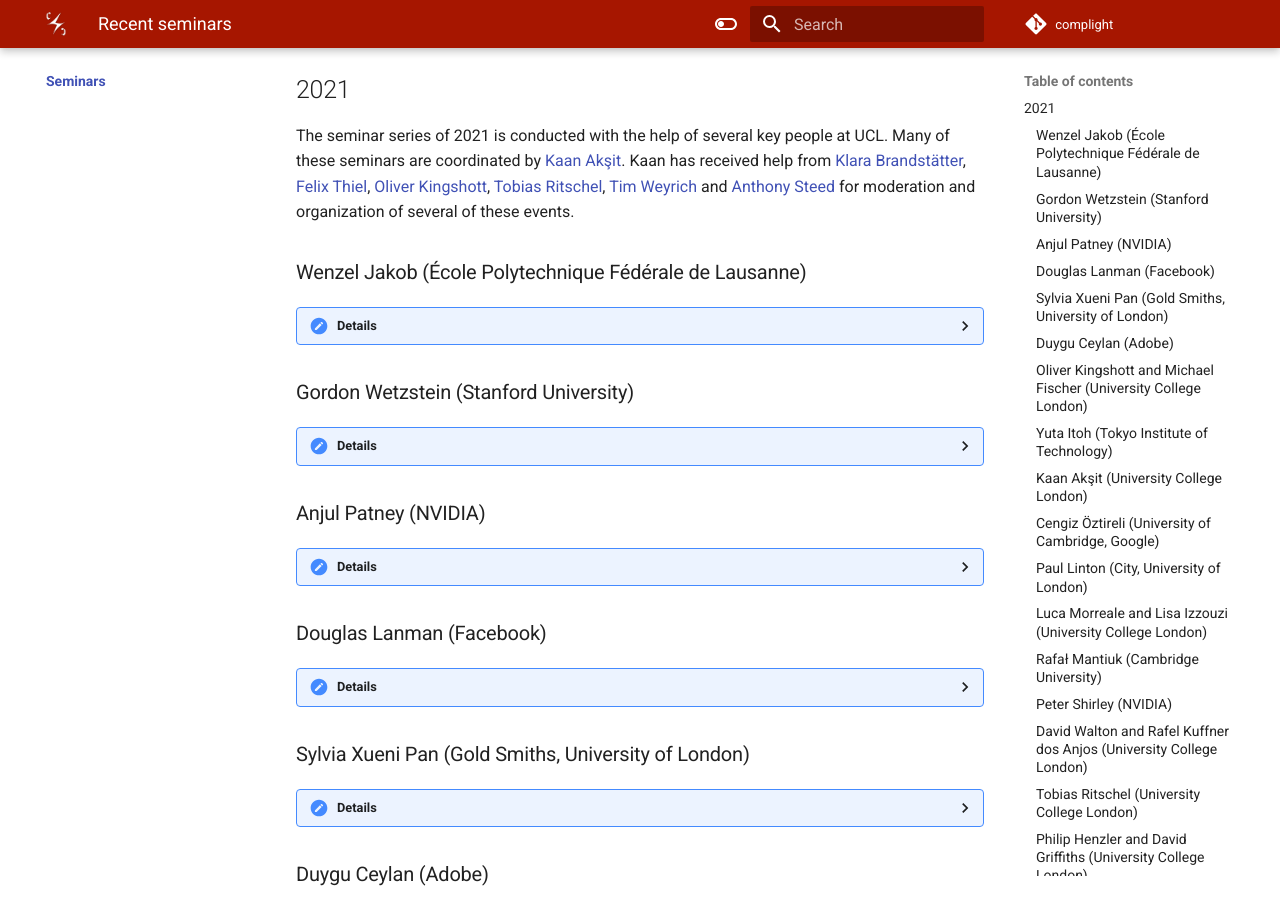
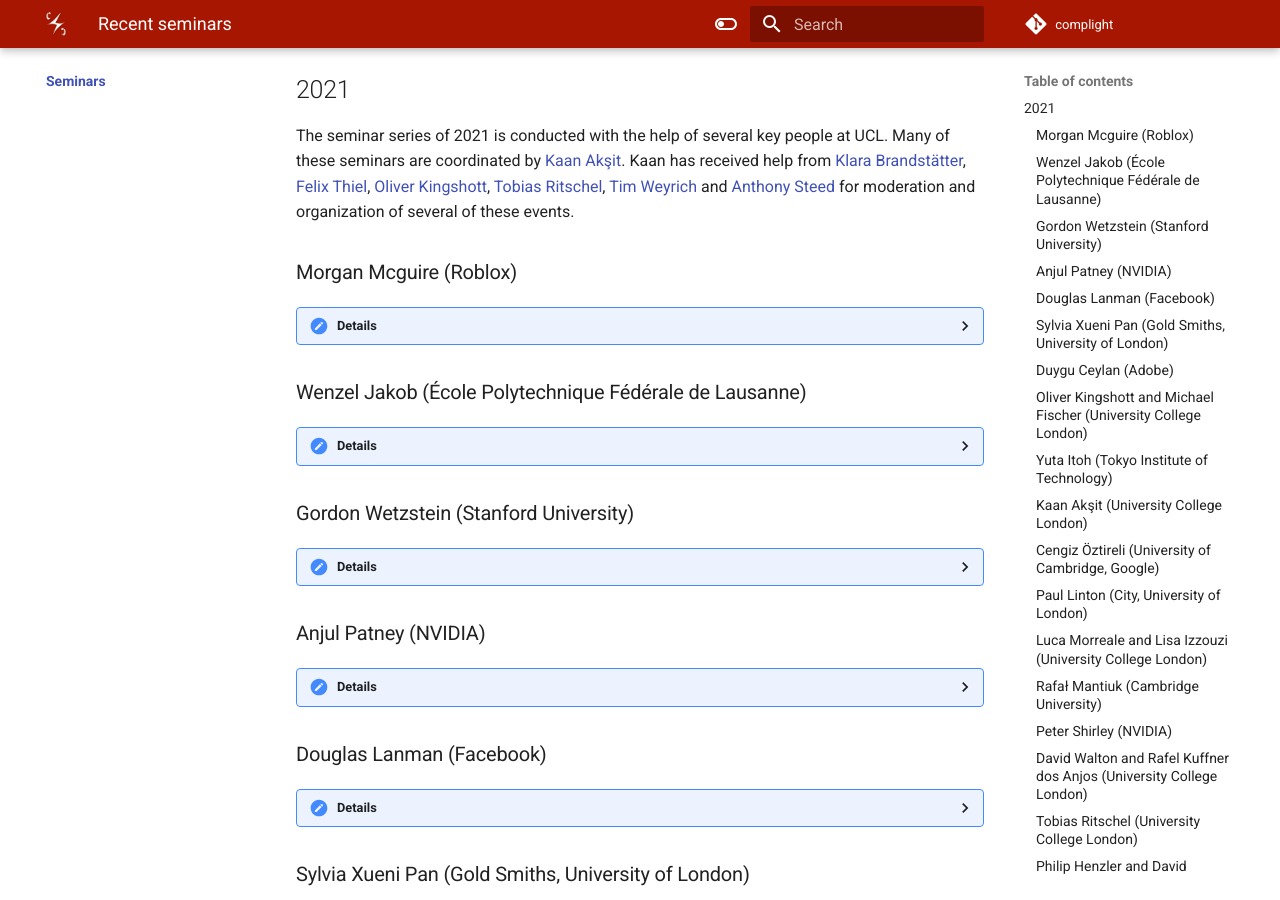
Before and after one commit to complight/complight.github.io, an MkDocs documentation site: the page built from docs/seminars/index.md, in a window 1280 px wide and 900 px high, scrolled down 423 px. Built offline with MkDocs 1.6.1 and Material for MkDocs 9.7.7, drawn with Linux system fonts in a browser that asks for light colours.

Commit message:
Updating seminar's page.

```diff
--- a/docs/seminars/index.md
+++ b/docs/seminars/index.md
@@ -11,6 +11,17 @@ The seminar series of 2021 is conducted with the help of several key people at U
 Many of these seminars are coordinated by [Kaan Akşit](https://kaanaksit.com).
 Kaan has received help from [Klara Brandstätter](https://www.linkedin.com/in/klara-brandst%C3%A4tter-79b72820b?lipi=urn%3Ali%3Apage%3Ad_flagship3_profile_view_base_contact_details%3BxbCdu1E4RmWqTPAsdCipMw%3D%3D), [Felix Thiel](https://www.linkedin.com/in/felix-thiel-97a22215a?lipi=urn%3Ali%3Apage%3Ad_flagship3_profile_view_base_contact_details%3BGgHpsDNOTWeGPFWcUC5M6A%3D%3D), [Oliver Kingshott](http://oliver.kingshott.com/), [Tobias Ritschel](https://www.homepages.ucl.ac.uk/~ucactri/), [Tim Weyrich](https://reality.cs.ucl.ac.uk/weyrich.html) and [Anthony Steed](https://wp.cs.ucl.ac.uk/anthonysteed/) for moderation and organization of several of these events.
 
+
+### Morgan Mcguire (Roblox)
+??? Details
+    **Date:**
+    14th October 2021
+
+    **Presenters:** [Morgan Mcguire](https://casual-effects.com/), chief scientist at Roblox
+
+    **Title:** Metaverse Research
+
+    **Watch:** [Recording (Password protected)](https://liveuclac-my.sharepoint.com/:v:/g/personal/ucackak_ucl_ac_uk/EQGEx6HwqJhCnkZWeL-dg6EB4q_6K9Rg5bZUi7XRmODuwQ?e=AY7xs5)
 
 
 ### Wenzel Jakob (École Polytechnique Fédérale de Lausanne)
```
